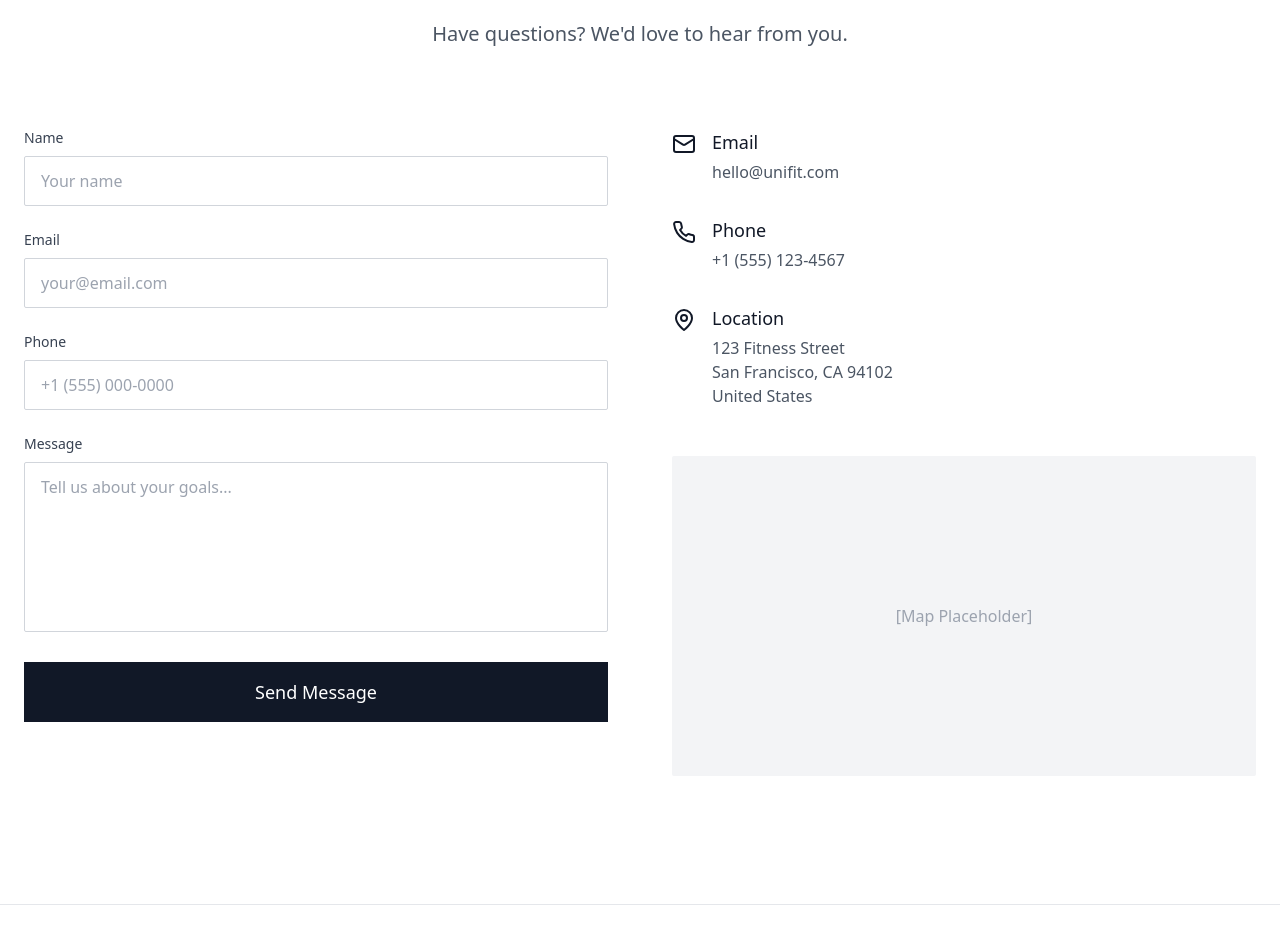
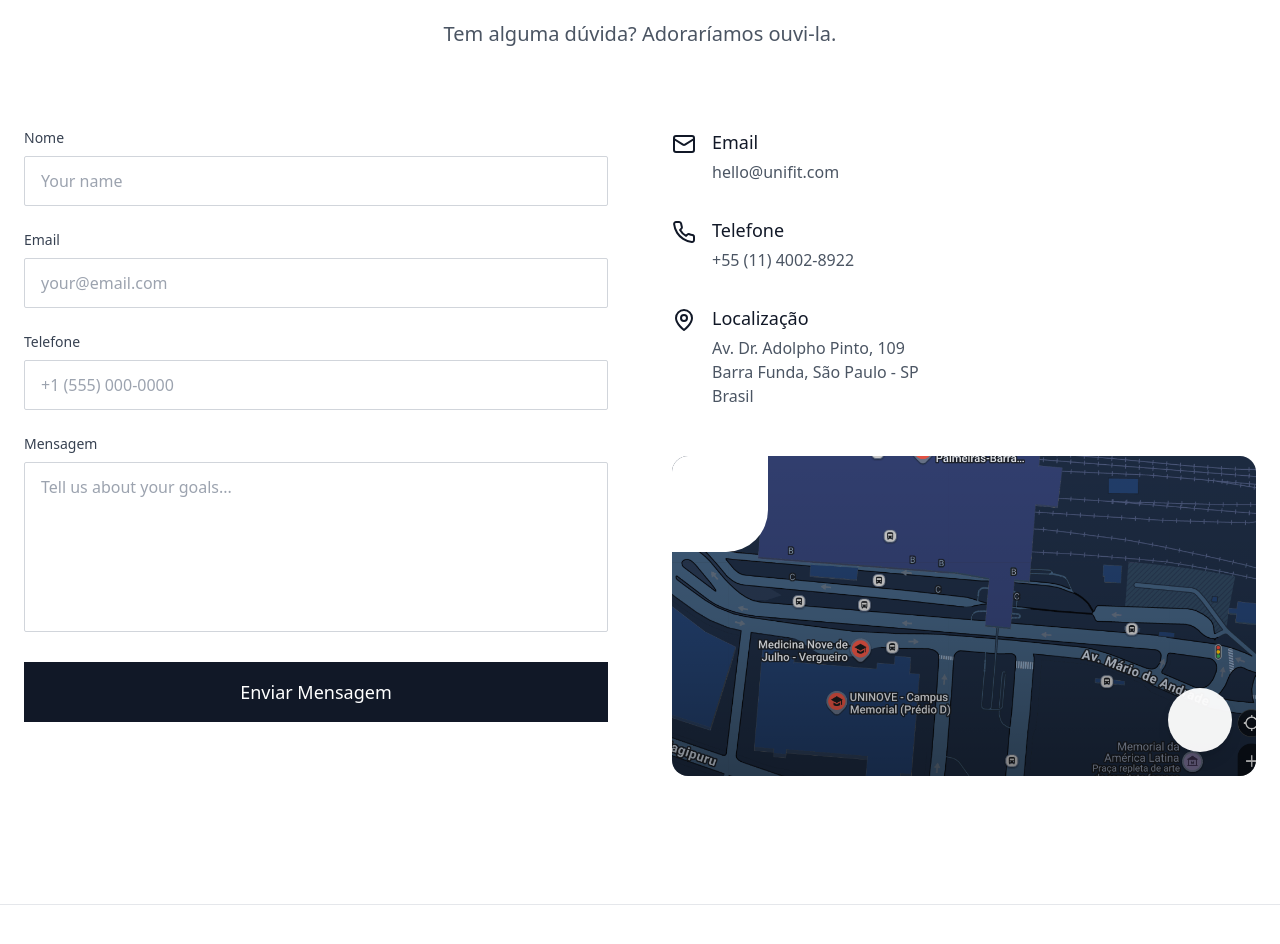
Before and after one commit to giholv/site_Unifit_ofc, a React (Vite) app: page / in a window 1280 px wide. Shown: the part 6501-7445 px from the top of the page. Built offline with nearby package versions, Linux system fonts and the light colour scheme.

Commit message:
alteração contatos

```diff
--- a/src/components/Contact.tsx
+++ b/src/components/Contact.tsx
@@ -6,10 +6,11 @@ export default function Contact() {
       <div className="max-w-7xl mx-auto">
         <div className="text-center mb-20 space-y-4">
           <h2 className="text-5xl font-light text-gray-900 tracking-tight">
-            Get in Touch
+            Entre em contato
+
           </h2>
           <p className="text-xl text-gray-600 font-light max-w-2xl mx-auto">
-            Have questions? We'd love to hear from you.
+            Tem alguma dúvida? Adoraríamos ouvi-la.
           </p>
         </div>
 
@@ -21,7 +22,7 @@ export default function Contact() {
                   htmlFor="name"
                   className="block text-sm font-light text-gray-700 mb-2"
                 >
-                  Name
+                  Nome
                 </label>
                 <input
                   type="text"
@@ -51,7 +52,7 @@ export default function Contact() {
                   htmlFor="phone"
                   className="block text-sm font-light text-gray-700 mb-2"
                 >
-                  Phone
+                  Telefone
                 </label>
                 <input
                   type="tel"
@@ -66,7 +67,7 @@ export default function Contact() {
                   htmlFor="message"
                   className="block text-sm font-light text-gray-700 mb-2"
                 >
-                  Message
+                  Mensagem
                 </label>
                 <textarea
                   id="message"
@@ -80,7 +81,7 @@ export default function Contact() {
                 type="submit"
                 className="w-full px-8 py-4 bg-gray-900 text-white font-light text-lg hover:bg-gray-800 transition-colors duration-300"
               >
-                Send Message
+                Enviar Mensagem
               </button>
             </form>
           </div>
@@ -98,30 +99,37 @@ export default function Contact() {
               <div className="flex items-start gap-4">
                 <Phone className="w-6 h-6 text-gray-900 flex-shrink-0 mt-1" />
                 <div>
-                  <p className="font-light text-gray-900 text-lg mb-1">Phone</p>
-                  <p className="text-gray-600 font-light">+1 (555) 123-4567</p>
+                  <p className="font-light text-gray-900 text-lg mb-1">Telefone</p>
+                  <p className="text-gray-600 font-light">+55 (11) 4002-8922</p>
                 </div>
               </div>
 
               <div className="flex items-start gap-4">
                 <MapPin className="w-6 h-6 text-gray-900 flex-shrink-0 mt-1" />
                 <div>
-                  <p className="font-light text-gray-900 text-lg mb-1">Location</p>
+                  <p className="font-light text-gray-900 text-lg mb-1">Localização</p>
                   <p className="text-gray-600 font-light">
-                    123 Fitness Street<br />
-                    San Francisco, CA 94102<br />
-                    United States
+                    Av. Dr. Adolpho Pinto, 109 <br />
+                    Barra Funda, São Paulo - SP <br />
+                    Brasil
                   </p>
                 </div>
               </div>
             </div>
-
-            <div className="h-80 bg-gray-100 rounded-sm flex items-center justify-center text-gray-400 font-light">
-              [Map Placeholder]
+              <div className="relative h-80 rounded-2xl overflow-hidden">
+                <img
+                  src="/mapa.png"
+                  alt="Mapa de entrega/retirada"
+                  className="absolute inset-0 w-full h-full object-cover scale-[1.05]"
+                  loading="lazy"
+                />
+                <div className="absolute inset-0 bg-gradient-to-t from-black/35 via-black/10 to-transparent" />
+                <div className="absolute left-0 top-0 w-24 h-24 bg-white rounded-br-[42px]" />
+                <div className="absolute right-6 bottom-6 w-16 h-16 rounded-full bg-white/95 shadow-lg" />
+              </div>
             </div>
           </div>
         </div>
-      </div>
     </section>
   );
 }
```
Also changed, not shown: public/mapa.png (added).
